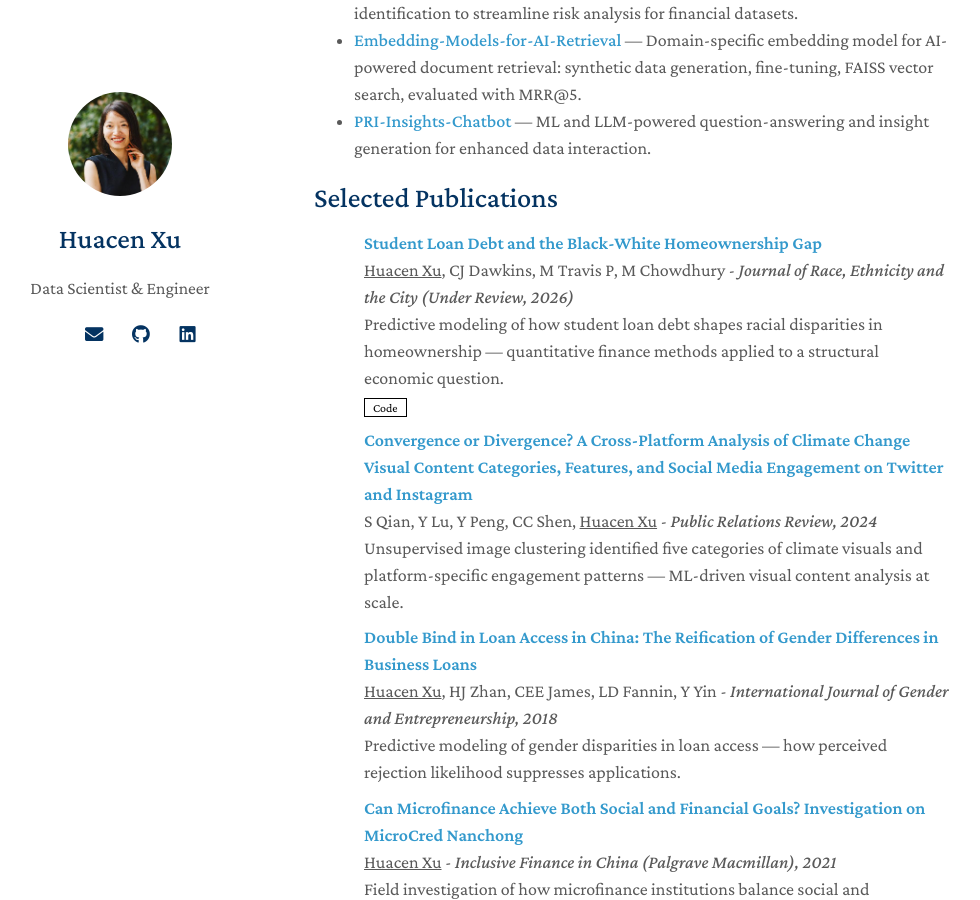
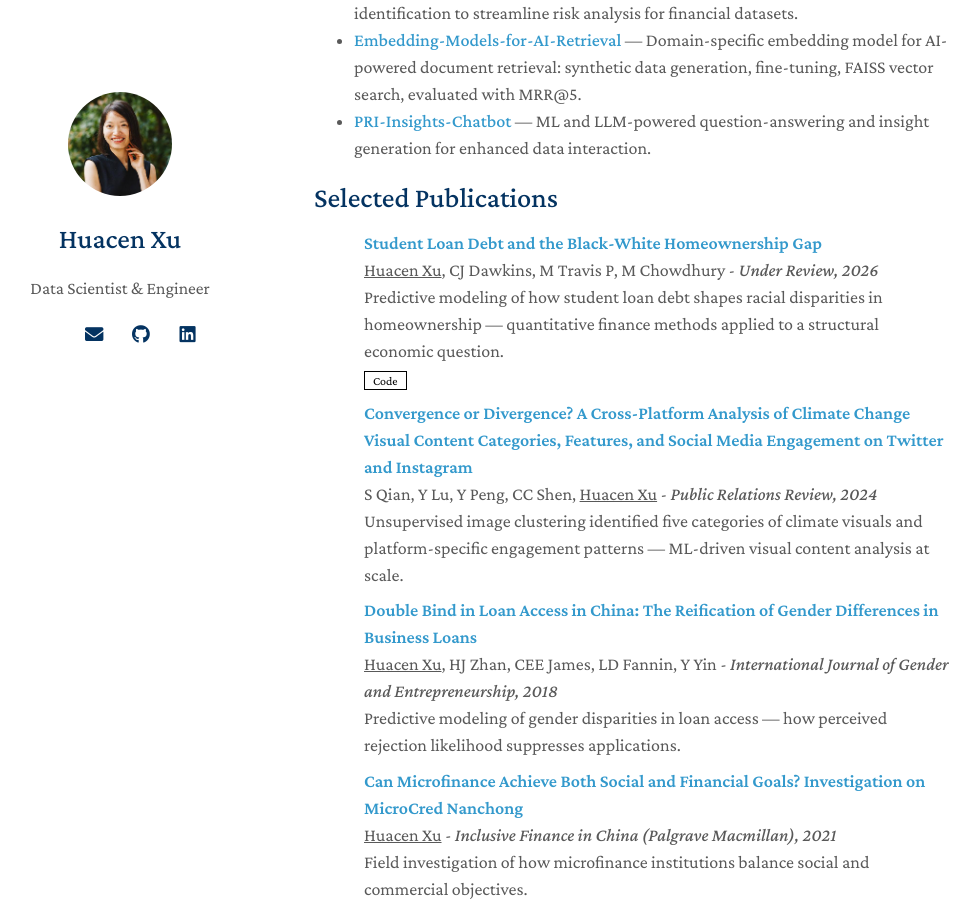
Before and after one commit to huacenxu/huacenxu.github.io, a Jekyll site: the page built from index.md, in a window 1280 px wide and 900 px high, scrolled down 677 px. Shown: the whole window, without its empty margins (156-1136 px from the left). Built offline with Jekyll 4.4.1, drawn with Linux system fonts in a browser that asks for light colours; nearby versions of some CDN libraries; a style sheet for code colours, icons or effects is not loaded; our own code applies the rules of GitHub Pages for plain Markdown files.

Commit message:
Remove journal name from Student Loan Debt paper, show only 'Under Review, 2026'
Co-Authored-By: Claude Fable 5 <noreply@anthropic.com>

```diff
--- a/_data/publications.yml
+++ b/_data/publications.yml
@@ -1,6 +1,6 @@
 main:
   - title: "Student Loan Debt and the Black-White Homeownership Gap"
-    authors: <u>Huacen Xu</u>, CJ Dawkins, M Travis P, M Chowdhury - <i>Journal of Race, Ethnicity and the City (Under Review, 2026)</i>
+    authors: <u>Huacen Xu</u>, CJ Dawkins, M Travis P, M Chowdhury - <i>Under Review, 2026</i>
     conference: Predictive modeling of how student loan debt shapes racial disparities in homeownership — quantitative finance methods applied to a structural economic question.
     code: https://github.com/huacenxu/Student-Loan-Homeownership-Gap
 
```
